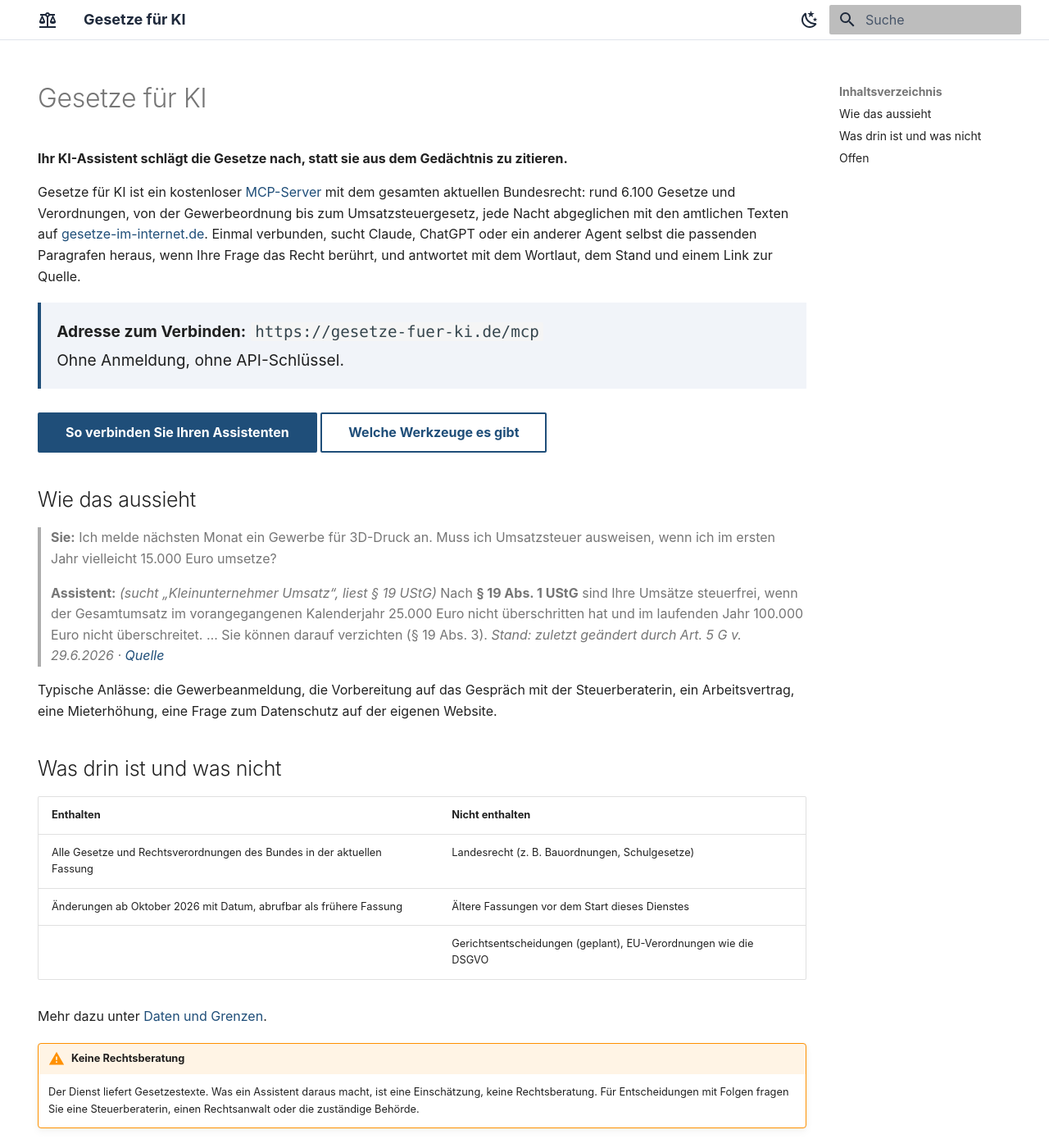
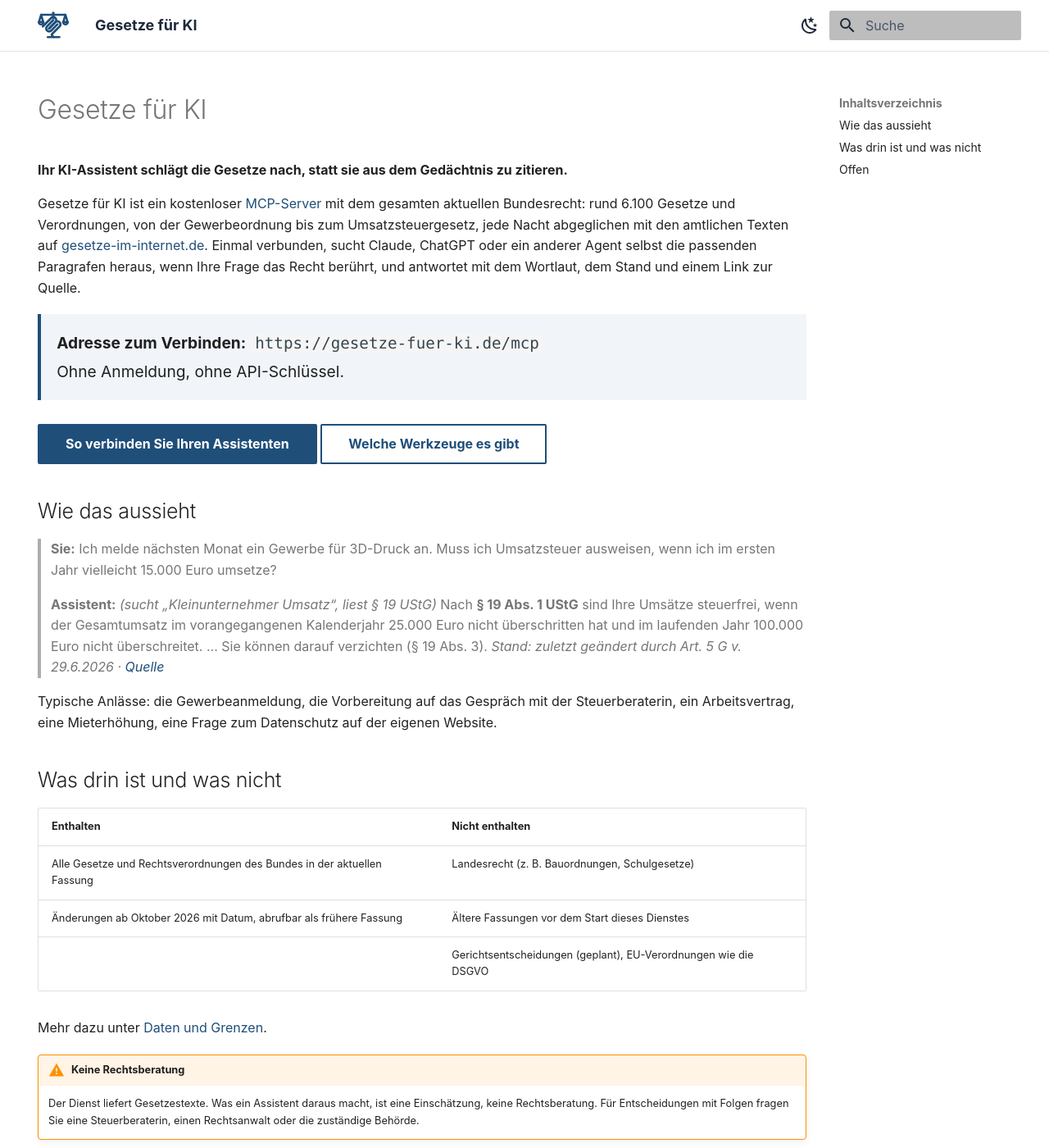
Before and after one commit to Gesetze-fuer-KI/gesetze-fuer-ki, an MkDocs documentation site: the page built from docs/index.md, in a window 1280 px wide and 1400 px high. Shown: the whole window at 82% size. Built offline with MkDocs 1.6.1 and Material for MkDocs 9.7.7, drawn with Linux system fonts in a browser that asks for light colours; some web fonts are replaced; plug-ins that fetch from the network failed and are left out.

Commit message:
Logo: the MCP glyph as the column of a balance; favicon and header logo
Co-Authored-By: Claude Opus 5.5 <noreply@anthropic.com>
Claude-Session: https://claude.ai/code/session_01E4TpHAtbrTtui4fCBEf16R

```diff
--- a/docs/stylesheets/extra.css
+++ b/docs/stylesheets/extra.css
@@ -80,3 +80,12 @@
 .giro table {
   margin: 0;
 }
+
+/* The logo is drawn in ink blue; on the dark scheme it turns white. Its fine strokes need more than
+   Material's 1.2rem. */
+.md-header__button.md-logo img {
+  height: 1.9rem;
+}
+[data-md-color-scheme="slate"] .md-logo img {
+  filter: brightness(0) invert(1);
+}
--- a/mkdocs.yml
+++ b/mkdocs.yml
@@ -24,8 +24,7 @@ theme:
   font:
     text: Atkinson Hyperlegible Next
     code: Atkinson Hyperlegible Mono
-  icon:
-    logo: material/scale-balance
+  logo: assets/logo.svg
   favicon: favicon.svg
   palette:
     - media: "(prefers-color-scheme: light)"
```
Also changed, not shown: docs/assets/girocode.svg (added), docs/assets/logo.svg (added), docs/favicon.svg.
